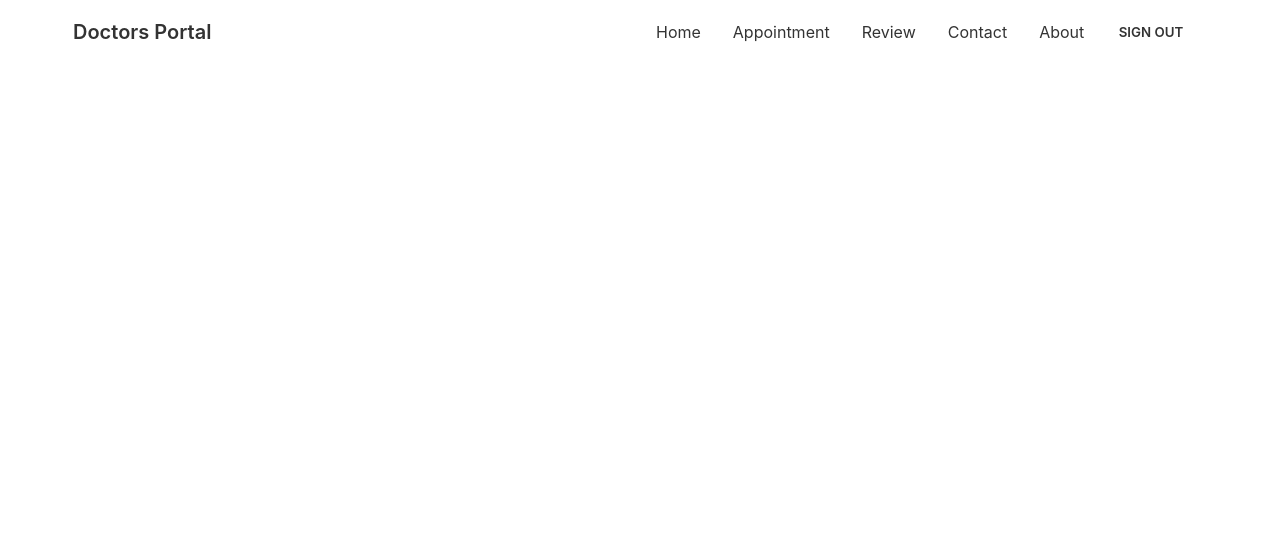
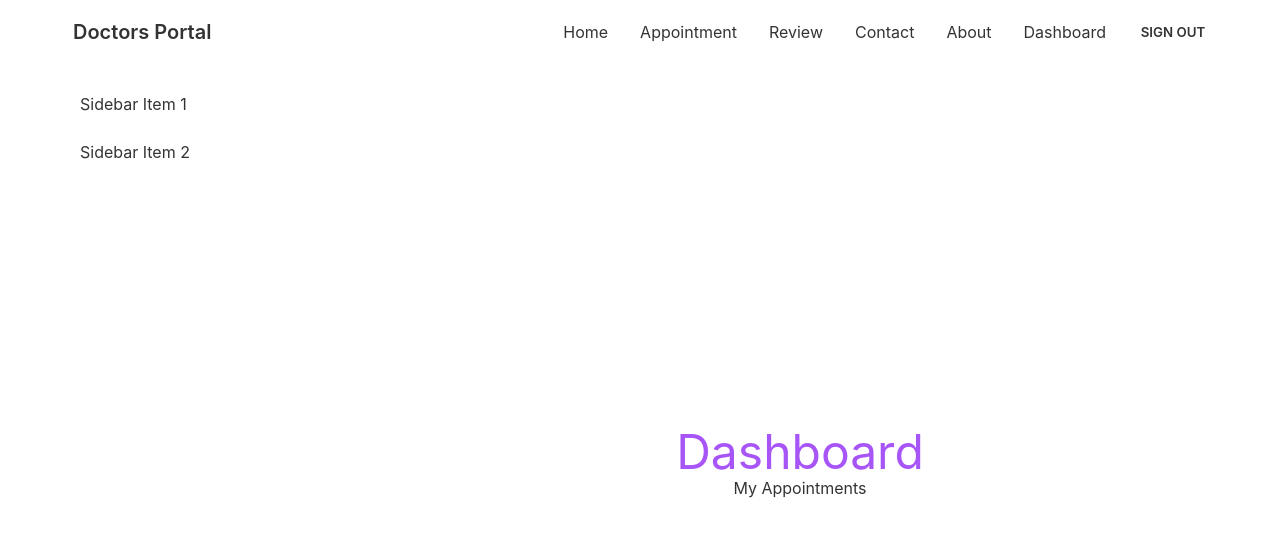
Before and after one commit to AbuZobayed/doctors-portal-client, a React (Create React App) app: page /dashboard in a window 1280 px wide. Shown: the top 536 px of the page. Built offline with nearby package versions, Linux system fonts and the light colour scheme; no server answers; sample sign-in values are in the browser's storage.

Commit message:
create dashboard route with drawer and nested route

```diff
--- a/src/App.js
+++ b/src/App.js
@@ -9,6 +9,9 @@
 import RequireAuth from "./Pages/Login/RequireAuth";
 import { ToastContainer } from 'react-toastify';
 import 'react-toastify/dist/ReactToastify.css';
+import Dashboard from "./Pages/Dashboard/Dashboard";
+import MyAppointments from "./Pages/Dashboard/MyAppointments";
+import MyReview from "./Pages/Dashboard/MyReview";
 
 function App() {
   return (
@@ -22,6 +25,14 @@
           <Appointment />
        </RequireAuth>
       } />
+       <Route path="dashboard" element={
+       <RequireAuth>
+          <Dashboard />
+       </RequireAuth>
+      } >
+        <Route index element={<MyAppointments></MyAppointments>}></Route>
+        <Route path="review" element={<MyReview></MyReview>}></Route>
+      </Route>
        <Route path="login" element={<Login />} />
        <Route path="signup" element={<SignUp />} />
       </Routes>
--- /dev/null
+++ b/src/Pages/Dashboard/Dashboard.js
@@ -0,0 +1,27 @@
+import React from 'react';
+import { Link, Outlet } from 'react-router-dom';
+
+const Dashboard = () => {
+    return (
+        <div class="drawer drawer-mobile">
+        <input id="my-drawer-2" type="checkbox" class="drawer-toggle" />
+        <div class="drawer-content flex flex-col items-center justify-center">
+            <h2 className='text-5xl text-purple-500'>Dashboard</h2>
+          <Outlet></Outlet>
+          <label for="my-drawer-2" class="btn btn-primary drawer-button lg:hidden">Open drawer</label>
+
+        </div>
+        <div class="drawer-side">
+          <label for="my-drawer-2" class="drawer-overlay"></label>
+          <ul class="menu p-4 overflow-y-auto w-80 bg-base-100 text-base-content">
+            {/* <!-- Sidebar content here --> */}
+            <li><Link to="/dashboard">Sidebar Item 1</Link></li>
+            <li><Link to="/dashboard/review">Sidebar Item 2</Link></li>
+          </ul>
+
+        </div>
+      </div>
+    );
+};
+
+export default Dashboard;
--- /dev/null
+++ b/src/Pages/Dashboard/MyAppointments.js
@@ -0,0 +1,11 @@
+import React from 'react';
+
+const MyAppointments = () => {
+    return (
+        <div>
+            <h2>My Appointments</h2>
+        </div>
+    );
+};
+
+export default MyAppointments;
--- /dev/null
+++ b/src/Pages/Dashboard/MyReview.js
@@ -0,0 +1,11 @@
+import React from 'react';
+
+const MyReview = () => {
+    return (
+        <div>
+            <h2>My review</h2>
+        </div>
+    );
+};
+
+export default MyReview;
--- a/src/Pages/Shared/Navbar.js
+++ b/src/Pages/Shared/Navbar.js
@@ -28,6 +28,9 @@
       <li>
         <Link to="/about">About</Link>
       </li>
+      {
+        user && <li><Link to="/dashboard">Dashboard</Link></li>
+      }
       <li>
         {user ? (
           <button className="btn btn-ghost" onClick={logout}>
```
